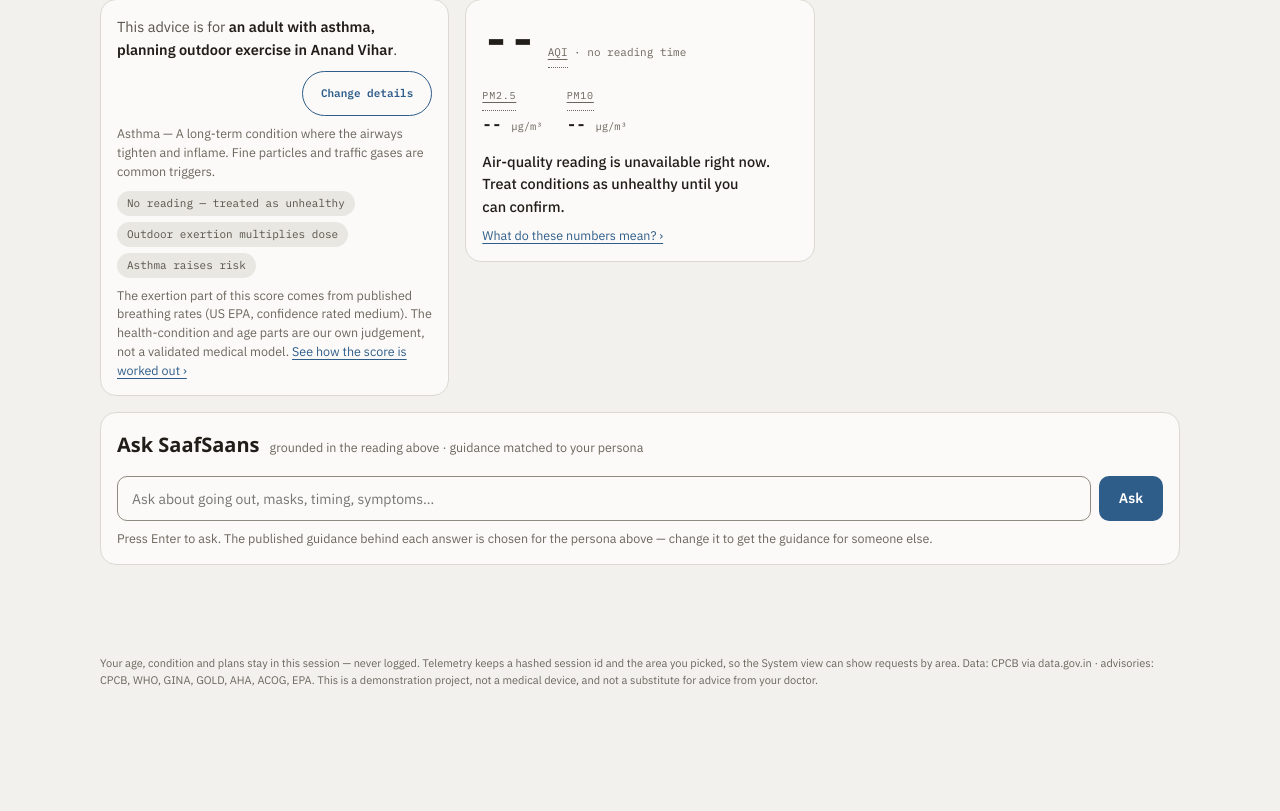
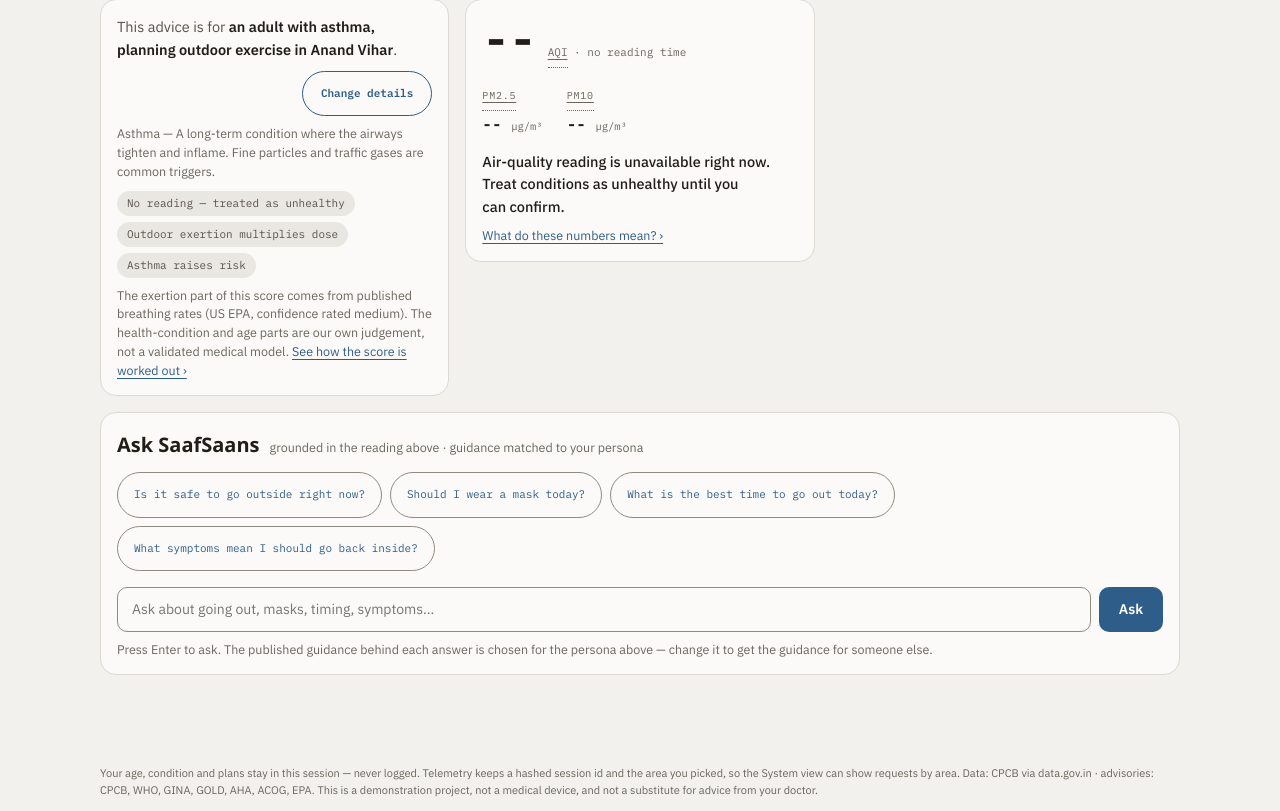
Before and after one commit to imrohitagrawal/saaf-saans, a FastAPI app: page / in a window 1280 px wide. Shown: the part 526-1337 px from the top of the page. Before the commit the page ends 1213 px from the top, so only its background shows below. Run offline with FastAPI, Linux system fonts and the light colour scheme; some web fonts are replaced.

Commit message:
impeccable polish: suggested-question chips seed the ask input via a closed 4-slug whitelist

```diff
--- a/saafsaans/web/main.py
+++ b/saafsaans/web/main.py
@@ -44,6 +44,12 @@ AGES = ["Child", "Adult", "Senior"]
 CONDITIONS = ["Fit", "Asthma", "Heart condition", "Pregnancy", "COPD"]
 ACTIVITIES = ["Outdoor exercise", "Commute", "School run", "Stay home"]
 TERMS = ["AQI", "PM2.5", "PM10"]
+# The four suggested-question chips above the ask input. A closed whitelist,
+# not free text: /ask is POST-only (a GET that asked a question would spend
+# rate-limit budget and call the model on a request meant to be safe and
+# bookmarkable), so a chip can only seed the input's value, never submit it,
+# and the value it seeds must never be built from anything a reader typed.
+ASK_CHIPS = ("outside_now", "mask_today", "best_time", "symptoms")
 IST = clock.IST   # one definition, in services/clock.py
 
 # The transcript store holds raw user questions, so leaving it unbounded is a
@@ -479,6 +485,24 @@ def today(request: Request):
     ctx.update(data)
 
     term = q.get("term") if q.get("term") in TERMS else None
+    ask = q.get("ask") if q.get("ask") in ASK_CHIPS else None
+    # Four literal calls, not a key built from `ask`: the i18n coverage tests
+    # scan call sites by AST, so a dynamically-assembled key would be both
+    # unreadable to that scan and untranslatable to Hindi.
+    if ask == "outside_now":
+        ask_seed = i18n.t(lang, "ui", "ask_chip_outside_now",
+                          "Is it safe to go outside right now?")
+    elif ask == "mask_today":
+        ask_seed = i18n.t(lang, "ui", "ask_chip_mask_today",
+                          "Should I wear a mask today?")
+    elif ask == "best_time":
+        ask_seed = i18n.t(lang, "ui", "ask_chip_best_time",
+                          "What is the best time to go out today?")
+    elif ask == "symptoms":
+        ask_seed = i18n.t(lang, "ui", "ask_chip_symptoms",
+                          "What symptoms mean I should go back inside?")
+    else:
+        ask_seed = ""
     persona_open = q.get("edit") == "1"
     obs_time = _fmt_time(data["reading"].get("obs_time"), lang)
     # What the provenance chip prints after the state word. A live reading is
@@ -612,6 +636,11 @@ def today(request: Request):
         "q_term_aqi": _qs(persona, theme, lang, term=None if term == "AQI" else "AQI"),
         "q_term_pm25": _qs(persona, theme, lang, term=None if term == "PM2.5" else "PM2.5"),
         "q_term_pm10": _qs(persona, theme, lang, term=None if term == "PM10" else "PM10"),
+        "ask": ask, "ask_seed": ask_seed,
+        "q_ask_outside_now": _qs(persona, theme, lang, ask="outside_now"),
+        "q_ask_mask_today": _qs(persona, theme, lang, ask="mask_today"),
+        "q_ask_best_time": _qs(persona, theme, lang, ask="best_time"),
+        "q_ask_symptoms": _qs(persona, theme, lang, ask="symptoms"),
     })
     return _render(request, "today.html", ctx, sid, theme, lang)
 
--- a/saafsaans/web/static/app.css
+++ b/saafsaans/web/static/app.css
@@ -296,6 +296,7 @@ select, input[type="text"] {
    that the floor applies, not for tidiness. */
 .reading-meta { font-size: 11px; color: var(--text-3); }
 .ask-sub { font-size: 12.5px; color: var(--text-3); }
+.ask-chips { margin-top: 12px; display: flex; gap: 8px; flex-wrap: wrap; }
 .ask-form { margin-top: 16px; display: flex; gap: 8px; }
 .ask-form input { flex: 1; min-width: 0; padding: 11px 14px; border-radius: 10px; font-size: 14px; }
 .btn { border: none; cursor: pointer; padding: 11px 20px; border-radius: 10px;
--- a/saafsaans/web/templates/today.html
+++ b/saafsaans/web/templates/today.html
@@ -310,8 +310,28 @@
       <span class="ask-sub">{{ T('ui', 'ask_sub', 'grounded in the reading above · guidance matched to your persona') }}</span>
     </div>
 
+    {#- /ask is POST-only -- a GET that asked a question would spend rate-limit
+        budget and call the model on a request meant to be bookmarkable and
+        safe -- so a plain <a> chip cannot submit the question itself. Each
+        chip instead GETs / with a closed 4-slug whitelist (see ASK_CHIPS in
+        main.py) that seeds the input's value; one Enter or one click on Ask
+        still finishes it. -#}
+    <div class="ask-chips" role="group" aria-label="{{ T('ui', 'ask_chips_label', 'Suggested questions') }}">
+      <a class="pill-btn" aria-current="{{ 'true' if ask == 'outside_now' else 'false' }}"
+         href="/?{{ q_ask_outside_now }}#ask">{{ T('ui', 'ask_chip_outside_now', 'Is it safe to go outside right now?') }}</a>
+      <a class="pill-btn" aria-current="{{ 'true' if ask == 'mask_today' else 'false' }}"
+         href="/?{{ q_ask_mask_today }}#ask">{{ T('ui', 'ask_chip_mask_today', 'Should I wear a mask today?') }}</a>
+      <a class="pill-btn" aria-current="{{ 'true' if ask == 'best_time' else 'false' }}"
+         href="/?{{ q_ask_best_time }}#ask">{{ T('ui', 'ask_chip_best_time', 'What is the best time to go out today?') }}</a>
+      <a class="pill-btn" aria-current="{{ 'true' if ask == 'symptoms' else 'false' }}"
+         href="/?{{ q_ask_symptoms }}#ask">{{ T('ui', 'ask_chip_symptoms', 'What symptoms mean I should go back inside?') }}</a>
+    </div>
     <form class="ask-form" method="post" action="/ask?{{ q }}">
+      {#- No value attribute at all when there is nothing to seed -- an unknown
+          or absent `ask` must not print value="" over the placeholder text
+          that already tells the reader what to type. -#}
       <input type="text" name="question" required autocomplete="off"
+             {% if ask_seed %}value="{{ ask_seed }}"{% endif %}
              placeholder="{{ T('ui', 'ask_placeholder', 'Ask about going out, masks, timing, symptoms…') }}"
              aria-label="{{ T('ui', 'ask_label', 'Your question') }}">
       <button class="btn" type="submit">{{ T('ui', 'btn_ask', 'Ask') }}</button>
```
Also changed, not shown: saafsaans/services/i18n.py (+9 -0 lines), tests/test_web.py (+16 -0 lines).
